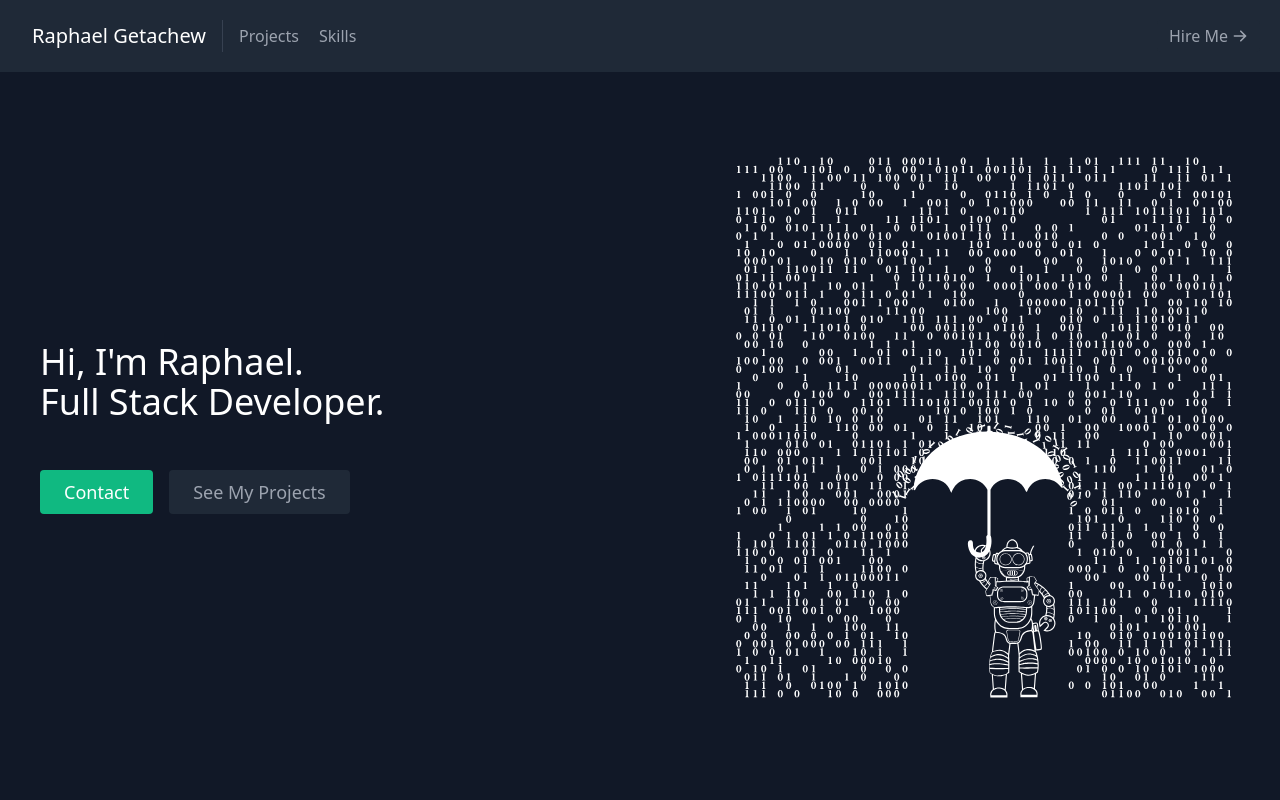
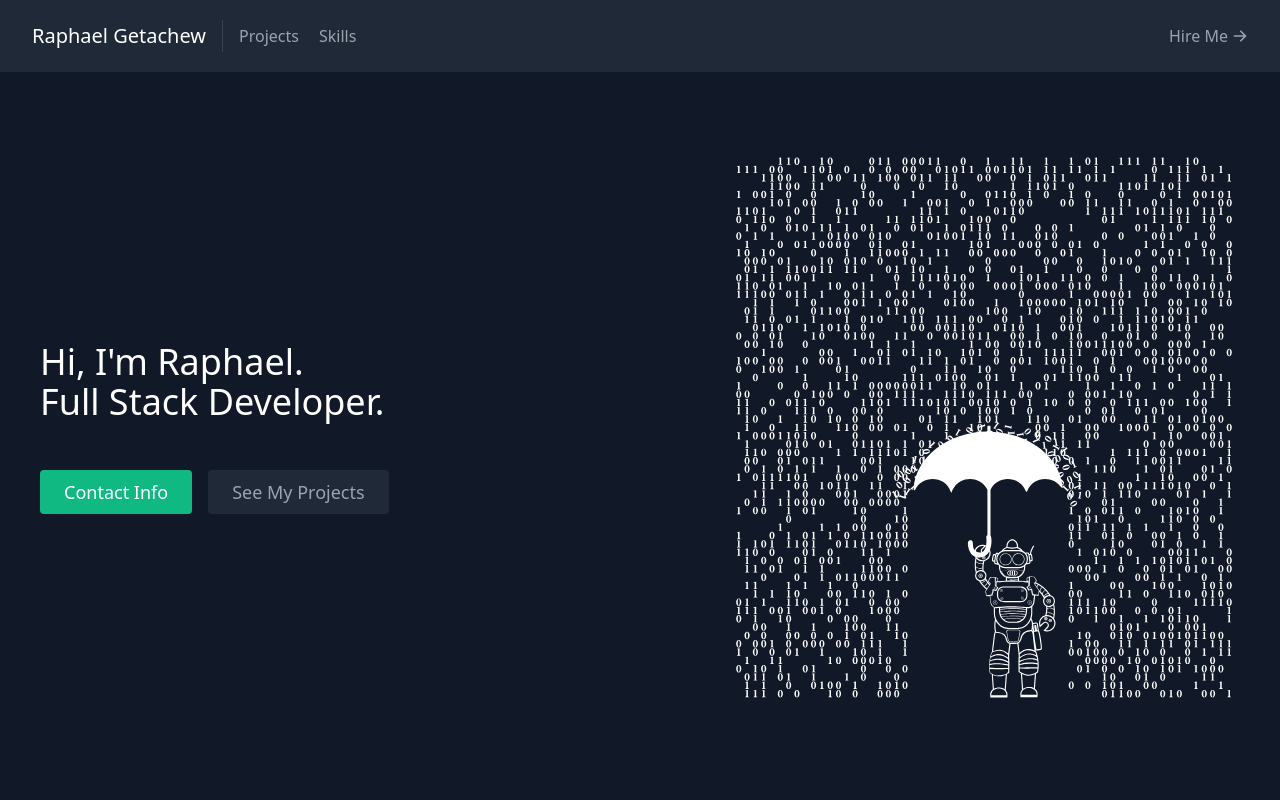
Before and after one commit to raphget/Personal-Portfolio, a React (Create React App) app: page / in a window 1280 px wide. Shown: the top 800 px of the page. Built offline with nearby package versions, Linux system fonts and the light colour scheme.

Commit message:
contact updates

```diff
--- a/src/components/About.js
+++ b/src/components/About.js
@@ -5,7 +5,7 @@
     <section id="about">
       <div className="container mx-auto flex px-10 py-20 md:flex-row flex-col items-center">
         <div className="lg:flex-grow md:w-1/2 lg:pr-24 md:pr-16 flex flex-col md:items-start md:text-left mb-16 md:mb-0 items-center text-center">
-          <h1 className="title-font sm:text-4xl text-3xl mb-4 font-medium text-white">
+          <h1 className="pl-15 title-font sm:text-4xl text-3xl mb-4 font-medium text-white">
             Hi, I'm Raphael.
             <br className="hidden lg:inline-block" />Full Stack Developer.
           </h1>
@@ -15,7 +15,7 @@
             <a
               href="#contact"
               className="inline-flex text-white bg-green-500 border-0 py-2 px-6 focus:outline-none hover:bg-green-600 rounded text-lg">
-              Contact
+              Contact Info
             </a>
             <a
               href="#projects"
```
